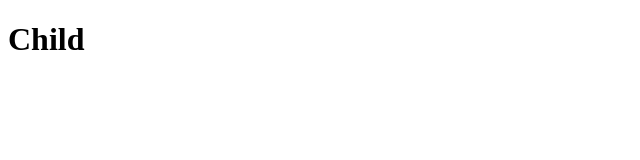
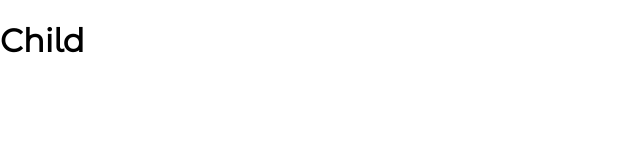
Before and after one commit to aedemskii/zebra-test, a React (Vite) app: page / in a window 1280 px wide. Shown: the top 160 px of the page, without its empty margins (0-640 px from the left). Built offline with nearby package versions, Linux system fonts and the light colour scheme.

Commit message:
general styles

```diff
--- a/src/index.css
+++ b/src/index.css
@@ -0,0 +1,16 @@
+body {
+  margin: 0;
+  padding: 0;
+  width: 100vw;
+  height: 100vh;
+  overflow: hidden;
+}
+
+:root {
+  --min-size: 744px;
+  font-family: 'Montserrat Alternates', sans-serif;
+  width: 100vw;
+  height: 100vh;
+  min-width: --min-size;
+  min-height: --min-size;
+}
```
